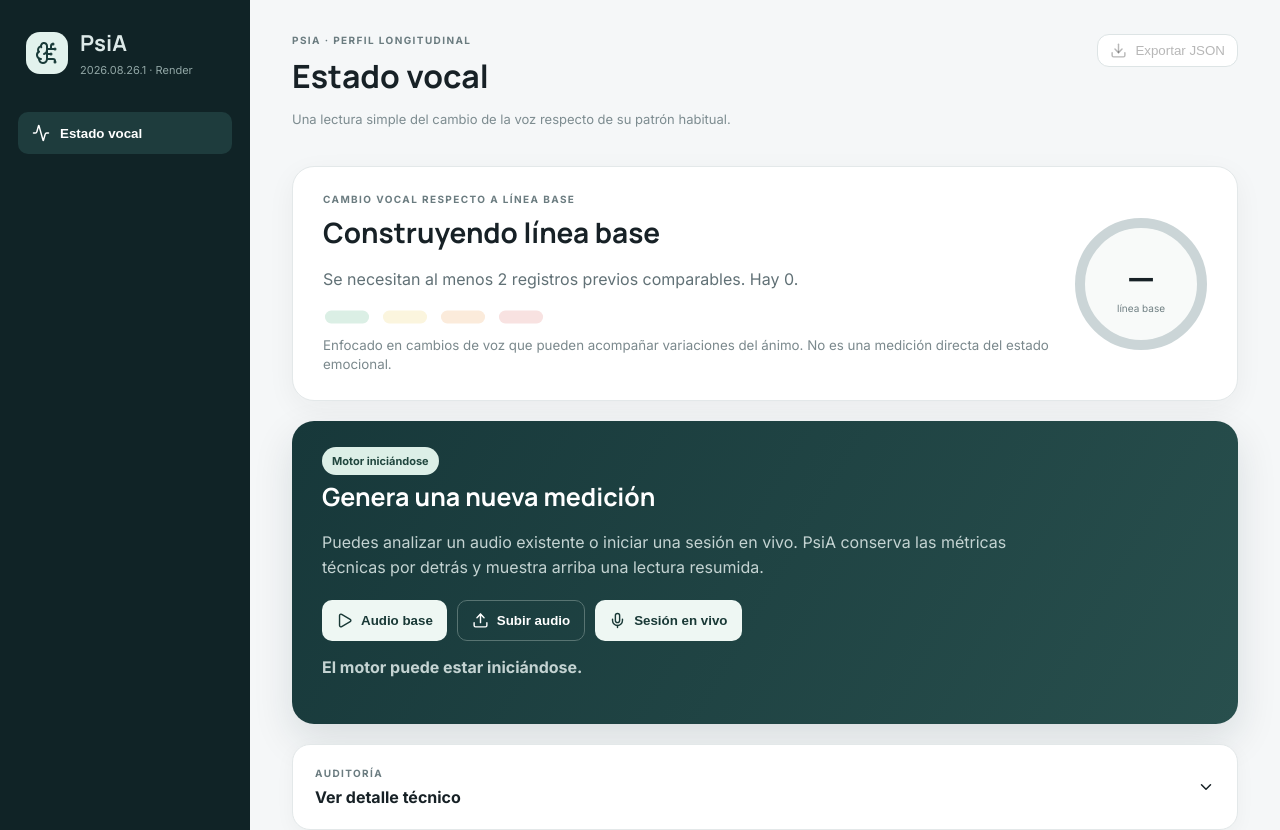
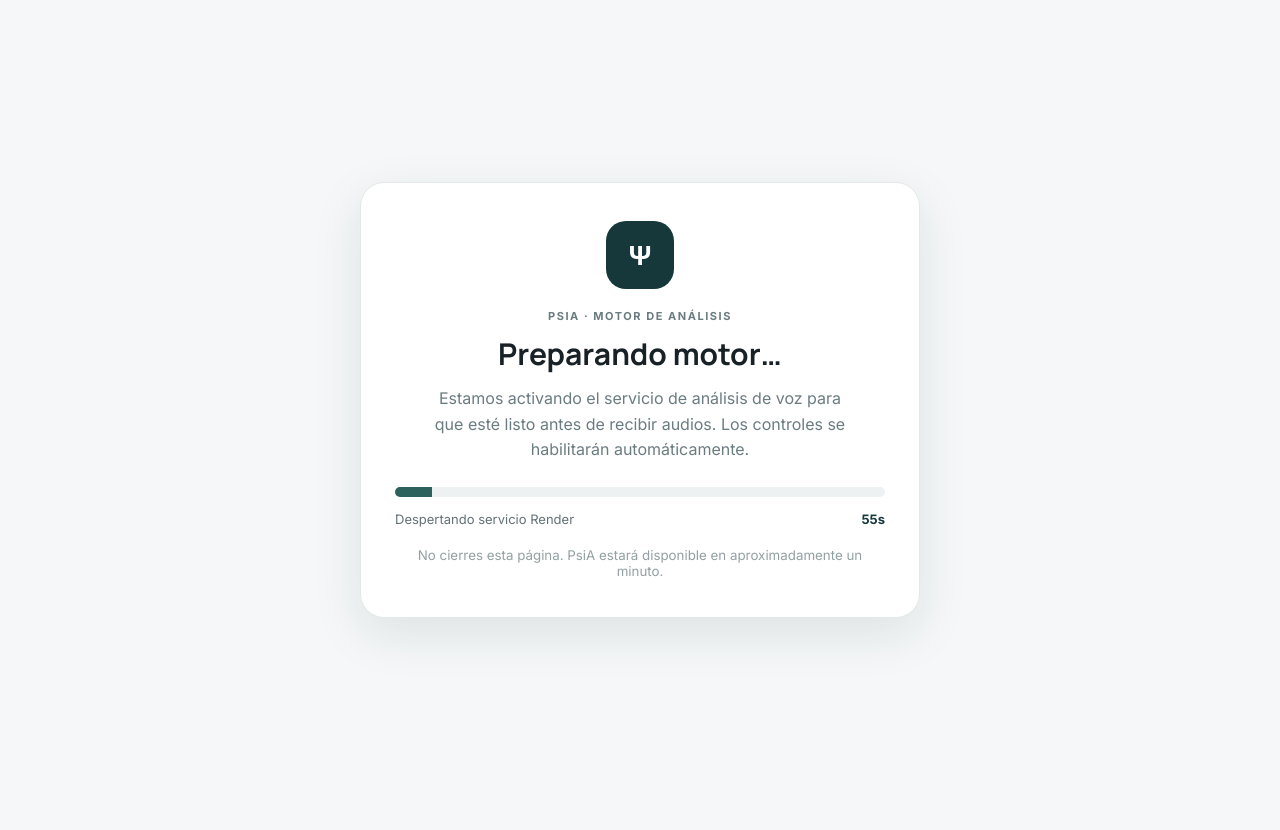
Before and after one commit to alfredocespedes-c/per_psia, a React (Vite) app in the folder frontend/: page / in a window 1280 px wide. Shown: the top 830 px of the page. After the commit the page ends 800 px from the top, so only its background shows below. Built offline with nearby package versions, Linux system fonts and the light colour scheme; no server answers.

Commit message:
feat: warm Render engine for 60 seconds before enabling PsiA

```diff
--- a/frontend/src/main.jsx
+++ b/frontend/src/main.jsx
@@ -1,6 +1,59 @@
-import React from 'react';
+import React,{useEffect,useState} from 'react';
 import { createRoot } from 'react-dom/client';
 import App from './App.jsx';
 import './styles.css';
 import './mood.css';
-createRoot(document.getElementById('root')).render(<React.StrictMode><App/></React.StrictMode>);
+
+const API=(import.meta.env.VITE_API_URL||'https://per-psia-api.onrender.com').replace(/\/$/,'');
+const WARMUP_SECONDS=60;
+
+function WarmupGate(){
+  const [remaining,setRemaining]=useState(WARMUP_SECONDS);
+  const [health,setHealth]=useState('waking');
+
+  useEffect(()=>{
+    let cancelled=false;
+
+    async function wakeEngine(){
+      try{
+        const controller=new AbortController();
+        const timeout=setTimeout(()=>controller.abort(),15000);
+        const r=await fetch(`${API}/health`,{cache:'no-store',signal:controller.signal});
+        clearTimeout(timeout);
+        if(!cancelled)setHealth(r.ok?'responding':'waking');
+      }catch{
+        if(!cancelled)setHealth('waking');
+      }
+    }
+
+    wakeEngine();
+    const healthTimer=setInterval(wakeEngine,10000);
+    const countdown=setInterval(()=>setRemaining(v=>Math.max(0,v-1)),1000);
+
+    return()=>{
+      cancelled=true;
+      clearInterval(healthTimer);
+      clearInterval(countdown);
+    };
+  },[]);
+
+  if(remaining===0)return <App/>;
+
+  const progress=Math.round(((WARMUP_SECONDS-remaining)/WARMUP_SECONDS)*100);
+  return <div style={{minHeight:'100vh',display:'grid',placeItems:'center',background:'#f5f7f8',fontFamily:'Inter,Arial,sans-serif',padding:24}}>
+    <div style={{width:'min(560px,100%)',background:'white',border:'1px solid #e3e8e9',borderRadius:24,padding:'38px 34px',boxShadow:'0 16px 50px rgba(20,45,47,.10)',textAlign:'center'}}>
+      <div style={{width:68,height:68,borderRadius:20,background:'#17383a',color:'white',display:'grid',placeItems:'center',margin:'0 auto 20px',fontSize:28,fontWeight:800}}>Ψ</div>
+      <div style={{fontSize:11,letterSpacing:'.14em',fontWeight:800,color:'#6b7c80',marginBottom:10}}>PSIA · MOTOR DE ANÁLISIS</div>
+      <h1 style={{margin:'0 0 12px',fontSize:30,color:'#172126'}}>Preparando motor…</h1>
+      <p style={{margin:'0 auto 24px',maxWidth:430,color:'#6b7c80',lineHeight:1.6}}>Estamos activando el servicio de análisis de voz para que esté listo antes de recibir audios. Los controles se habilitarán automáticamente.</p>
+      <div style={{height:10,background:'#edf1f1',borderRadius:999,overflow:'hidden',marginBottom:14}}><div style={{height:'100%',width:`${progress}%`,background:'#2d625c',transition:'width 1s linear'}}/></div>
+      <div style={{display:'flex',justifyContent:'space-between',gap:12,fontSize:13,color:'#637275'}}>
+        <span>{health==='responding'?'Servicio respondiendo · estabilizando':'Despertando servicio Render'}</span>
+        <b style={{color:'#17383a'}}>{remaining}s</b>
+      </div>
+      <small style={{display:'block',marginTop:20,color:'#93a0a3'}}>No cierres esta página. PsiA estará disponible en aproximadamente un minuto.</small>
+    </div>
+  </div>;
+}
+
+createRoot(document.getElementById('root')).render(<React.StrictMode><WarmupGate/></React.StrictMode>);
```
